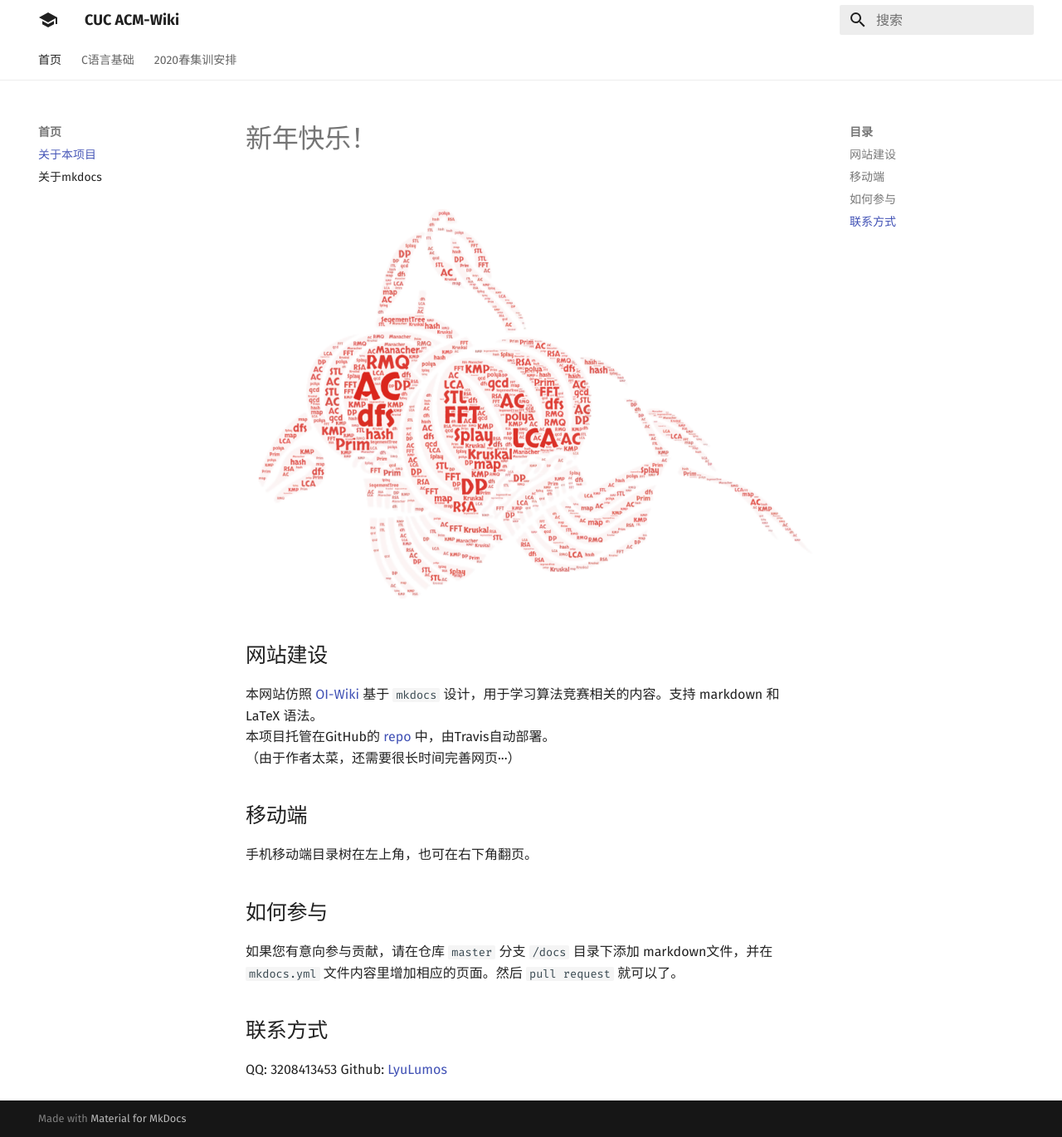
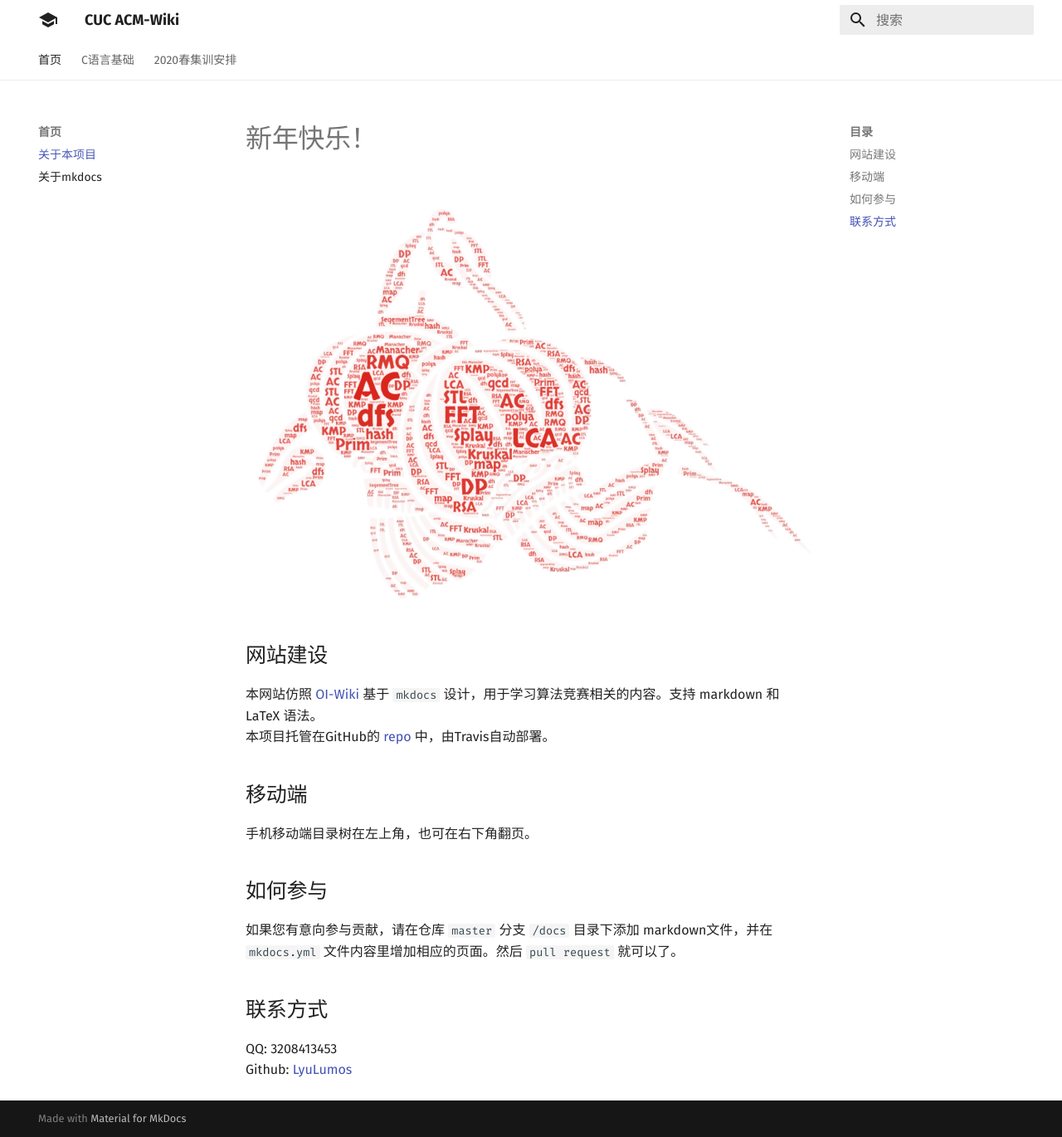
Before and after one commit to CUCCS/acm-wiki, an MkDocs documentation site: the page built from docs/index.md, in a window 1280 px wide and 1370 px high. Shown: the whole window at 83% size. Built offline with MkDocs 1.6.1 and Material for MkDocs 9.7.7, drawn with Linux system fonts in a browser that asks for light colours.

Commit message:
增加README.md 更新主页网址链接

```diff
--- a/docs/index.md
+++ b/docs/index.md
@@ -1,10 +1,9 @@
 # 新年快乐！
-![如果你看到这行字，说明图片没有加载上，可以开VPN试试](newyear.PNG)
+![如果你看到这行字，说明图片没有加载上，可以刷新或开VPN试试](newyear.PNG)
 
 ## 网站建设
 本网站仿照 [OI-Wiki](https://oi-wiki.org/) 基于 `mkdocs` 设计，用于学习算法竞赛相关的内容。支持 markdown 和 LaTeX 语法。
-本项目托管在GitHub的 [repo](https://github.com/LyuLumos/Demo-of-CUC-acmwiki.io) 中，由Travis自动部署。
-（由于作者太菜，还需要很长时间完善网页···）
+本项目托管在GitHub的 [repo](https://github.com/CUCCS/acm-wiki) 中，由Travis自动部署。
 
 ## 移动端
 手机移动端目录树在左上角，也可在右下角翻页。
```
Also changed, not shown: README.md (added, +5 -0 lines).
